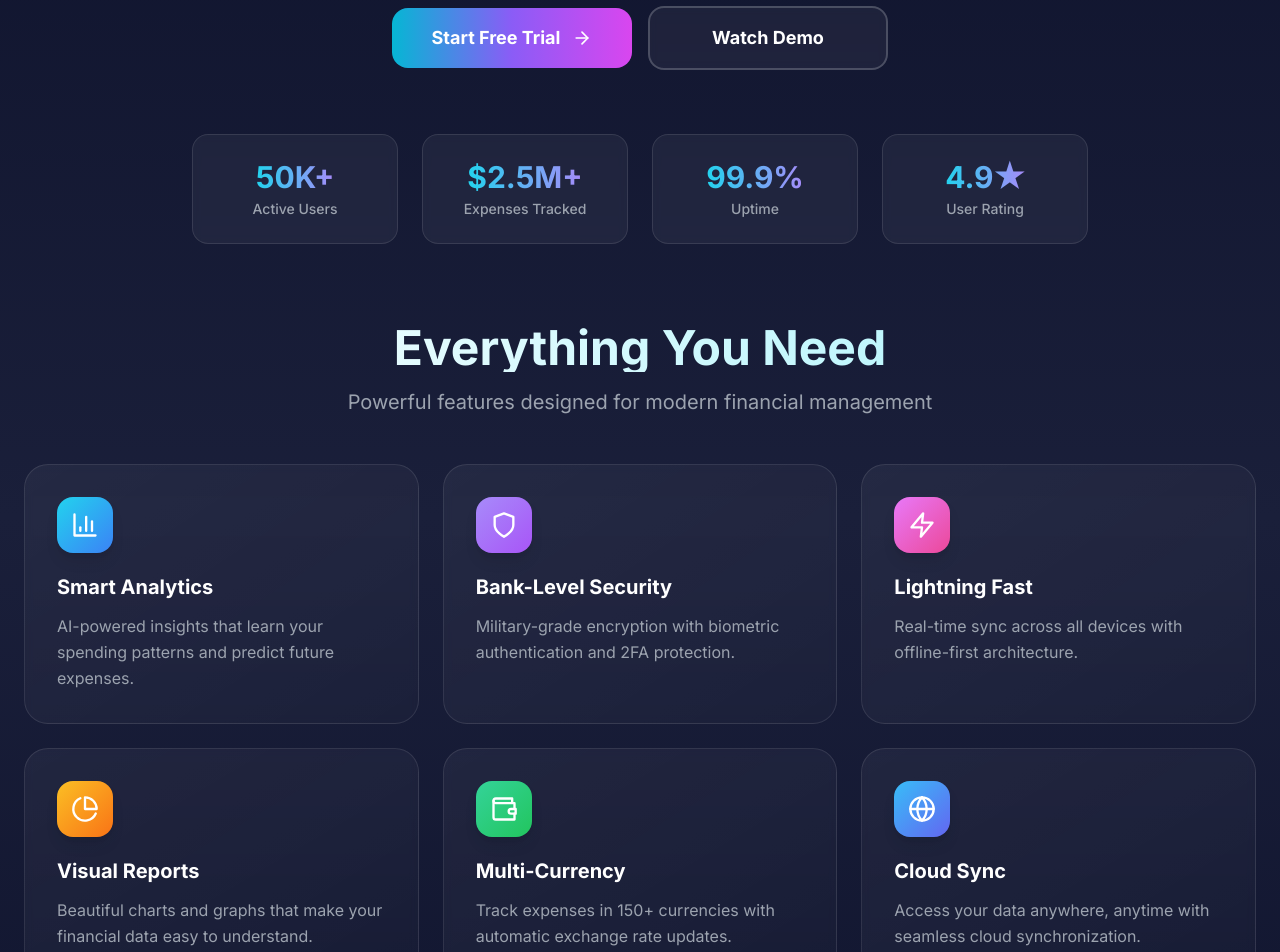
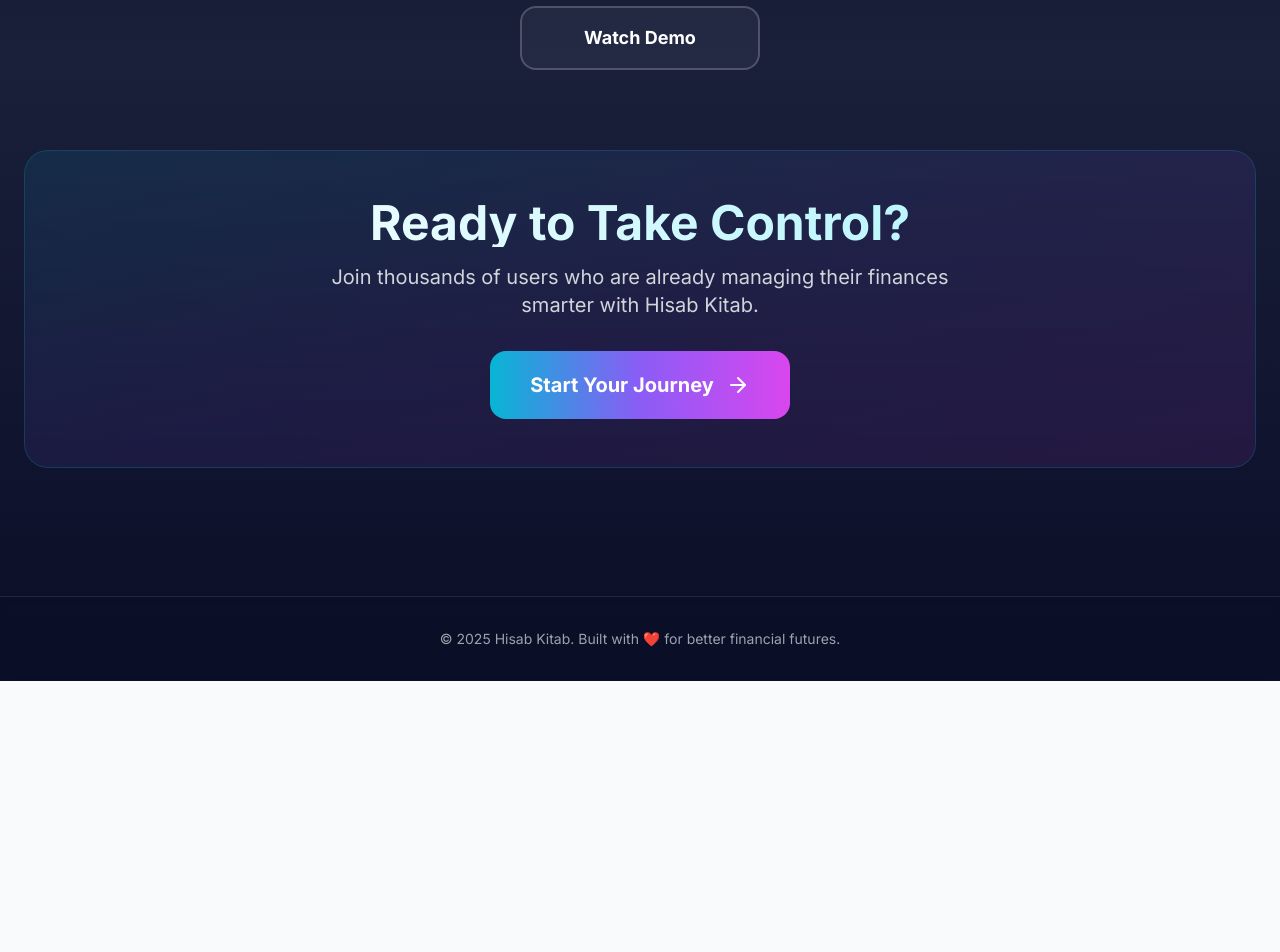
Before and after one commit to amritsapkotadev/Expense-tracker-Hisab-Kitab, a React (Vite) app in the folder frontend/: page / in a window 1280 px wide. Shown: the part 560-1512 px from the top of the page. After the commit the page ends 1241 px from the top, so only its background shows below. Built offline with nearby package versions, Linux system fonts and the light colour scheme.

Commit message:
minor change in welcome page

```diff
--- a/frontend/src/pages/Welcome.jsx
+++ b/frontend/src/pages/Welcome.jsx
@@ -15,51 +15,7 @@ import {
   ChevronRight,
 } from "lucide-react";
 
-const features = [
-  {
-    Icon: BarChart3,
-    title: "Smart Analytics",
-    desc: "AI-powered insights that learn your spending patterns and predict future expenses.",
-    gradient: "from-cyan-400 to-blue-500",
-  },
-  {
-    Icon: Shield,
-    title: "Bank-Level Security",
-    desc: "Military-grade encryption with biometric authentication and 2FA protection.",
-    gradient: "from-violet-400 to-purple-500",
-  },
-  {
-    Icon: Zap,
-    title: "Lightning Fast",
-    desc: "Real-time sync across all devices with offline-first architecture.",
-    gradient: "from-fuchsia-400 to-pink-500",
-  },
-  {
-    Icon: PieChart,
-    title: "Visual Reports",
-    desc: "Beautiful charts and graphs that make your financial data easy to understand.",
-    gradient: "from-amber-400 to-orange-500",
-  },
-  {
-    Icon: Wallet,
-    title: "Multi-Currency",
-    desc: "Track expenses in 150+ currencies with automatic exchange rate updates.",
-    gradient: "from-emerald-400 to-green-500",
-  },
-  {
-    Icon: Globe,
-    title: "Cloud Sync",
-    desc: "Access your data anywhere, anytime with seamless cloud synchronization.",
-    gradient: "from-sky-400 to-indigo-500",
-  },
-];
 
-const stats = [
-  { value: "50K+", label: "Active Users" },
-  { value: "$2.5M+", label: "Expenses Tracked" },
-  { value: "99.9%", label: "Uptime" },
-  { value: "4.9★", label: "User Rating" },
-];
 
 export default function Welcome() {
   const [scrolled, setScrolled] = useState(false);
@@ -73,7 +29,6 @@ export default function Welcome() {
   return (
     <div className="min-h-screen relative overflow-hidden bg-gradient-to-b from-[#0A0E27] via-[#1A1F3A] to-[#0A0E27] text-white">
 
-      {/* ANIMATED GRADIENT MESH */}
       <div className="fixed inset-0 -z-10 pointer-events-none">
         <div className="absolute -top-40 -left-40 w-[600px] h-[600px] bg-cyan-500/20 rounded-full blur-[120px] animate-pulse"></div>
         <div className="absolute top-20 right-10 w-[500px] h-[500px] bg-violet-600/20 rounded-full blur-[130px] animate-pulse" style={{ animationDelay: '1s' }}></div>
@@ -81,13 +36,11 @@ export default function Welcome() {
         <div className="absolute top-1/2 right-1/4 w-[400px] h-[400px] bg-amber-500/15 rounded-full blur-[110px] animate-pulse" style={{ animationDelay: '0.5s' }}></div>
       </div>
 
-      {/* GRID PATTERN OVERLAY */}
       <div className="fixed inset-0 -z-10 opacity-[0.03]" style={{
         backgroundImage: `linear-gradient(rgba(255,255,255,0.1) 1px, transparent 1px), linear-gradient(90deg, rgba(255,255,255,0.1) 1px, transparent 1px)`,
         backgroundSize: '50px 50px'
       }}></div>
 
-      {/* HEADER */}
       <header className={`sticky top-0 z-50 transition-all duration-300 ${scrolled ? 'bg-[#0A0E27]/80 backdrop-blur-xl border-b border-white/5 shadow-2xl' : ''}`}>
         <div className="max-w-7xl mx-auto px-6 py-5 flex items-center justify-between">
           <Link to="/" className="flex items-center gap-3 group">
@@ -128,17 +81,14 @@ export default function Welcome() {
         </div>
       </header>
 
-      {/* HERO SECTION */}
       <main className="max-w-7xl mx-auto px-6 pt-20 pb-32">
         <div className="text-center mb-20">
-          {/* BADGE */}
           <div className="inline-flex items-center gap-2 px-4 py-2 rounded-full bg-gradient-to-r from-cyan-500/10 to-fuchsia-500/10 border border-cyan-500/20 backdrop-blur-sm mb-8 group hover:scale-105 transition-transform">
             <Sparkles className="w-4 h-4 text-cyan-400" />
             <span className="text-sm text-cyan-200 font-medium">AI-Powered Financial Intelligence</span>
             <div className="w-2 h-2 rounded-full bg-green-400 animate-pulse"></div>
           </div>
 
-          {/* MAIN HEADING */}
           <h1 className="text-6xl md:text-7xl lg:text-8xl font-black mb-6 leading-tight">
             <span className="bg-gradient-to-r from-white via-cyan-200 to-violet-200 bg-clip-text text-transparent">
               Master Your
@@ -155,18 +105,7 @@ export default function Welcome() {
             <span className="text-fuchsia-400 font-semibold"> military-grade security</span>.
           </p>
 
-          {/* CTA BUTTONS */}
           <div className="flex flex-col sm:flex-row items-center justify-center gap-4 mb-16">
-            <Link
-              to="/signup"
-              className="group px-8 py-4 rounded-2xl font-bold text-lg text-white
-              bg-gradient-to-r from-cyan-500 via-violet-500 to-fuchsia-500
-              hover:shadow-2xl hover:shadow-cyan-500/50 hover:scale-105 transition-all duration-300
-              flex items-center gap-3 min-w-[240px] justify-center"
-            >
-              <span>Start Free Trial</span>
-              <ArrowRight className="w-5 h-5 group-hover:translate-x-2 transition-transform" />
-            </Link>
 
             <Link
               to="/login"
@@ -179,51 +118,12 @@ export default function Welcome() {
             </Link>
           </div>
 
-          {/* STATS */}
-          <div className="grid grid-cols-2 md:grid-cols-4 gap-6 max-w-4xl mx-auto">
-            {stats.map((stat, i) => (
-              <div key={i} className="p-6 rounded-2xl bg-white/5 border border-white/10 backdrop-blur-sm hover:bg-white/10 hover:border-cyan-400/30 transition-all group">
-                <div className="text-3xl font-black bg-gradient-to-r from-cyan-400 to-violet-400 bg-clip-text text-transparent mb-1 group-hover:scale-110 transition-transform inline-block">
-                  {stat.value}
-                </div>
-                <div className="text-sm text-gray-400 font-medium">{stat.label}</div>
-              </div>
-            ))}
+          <div className="mt-20">
+
           </div>
+
         </div>
 
-        {/* FEATURES GRID */}
-        <div className="mb-20">
-          <div className="text-center mb-12">
-            <h2 className="text-4xl md:text-5xl font-black mb-4 bg-gradient-to-r from-white to-cyan-200 bg-clip-text text-transparent">
-              Everything You Need
-            </h2>
-            <p className="text-xl text-gray-400">Powerful features designed for modern financial management</p>
-          </div>
-
-          <div className="grid md:grid-cols-2 lg:grid-cols-3 gap-6">
-            {features.map((feature, i) => (
-              <div
-                key={i}
-                className="group p-8 rounded-3xl bg-gradient-to-br from-white/5 to-white/[0.02] border border-white/10
-                hover:border-white/20 backdrop-blur-sm hover:shadow-2xl hover:shadow-cyan-500/10
-                transition-all duration-300 hover:-translate-y-2"
-              >
-                <div className={`w-14 h-14 rounded-2xl bg-gradient-to-br ${feature.gradient} flex items-center justify-center mb-5 group-hover:scale-110 group-hover:rotate-6 transition-transform shadow-lg`}>
-                  <feature.Icon className="w-7 h-7 text-white" strokeWidth={2} />
-                </div>
-                <h3 className="text-xl font-bold mb-3 text-white group-hover:text-cyan-300 transition-colors">
-                  {feature.title}
-                </h3>
-                <p className="text-gray-400 leading-relaxed group-hover:text-gray-300 transition-colors">
-                  {feature.desc}
-                </p>
-              </div>
-            ))}
-          </div>
-        </div>
-
-        {/* FINAL CTA */}
         <div className="text-center p-12 rounded-3xl bg-gradient-to-br from-cyan-500/10 via-violet-500/10 to-fuchsia-500/10 border border-cyan-500/20 backdrop-blur-sm">
           <h2 className="text-4xl md:text-5xl font-black mb-4 bg-gradient-to-r from-white to-cyan-200 bg-clip-text text-transparent">
             Ready to Take Control?
@@ -243,7 +143,6 @@ export default function Welcome() {
         </div>
       </main>
 
-      {/* FOOTER */}
       <footer className="border-t border-white/10 py-8 bg-[#0A0E27]/50 backdrop-blur-sm">
         <div className="max-w-7xl mx-auto px-6 text-center">
           <p className="text-gray-400 text-sm">
```
